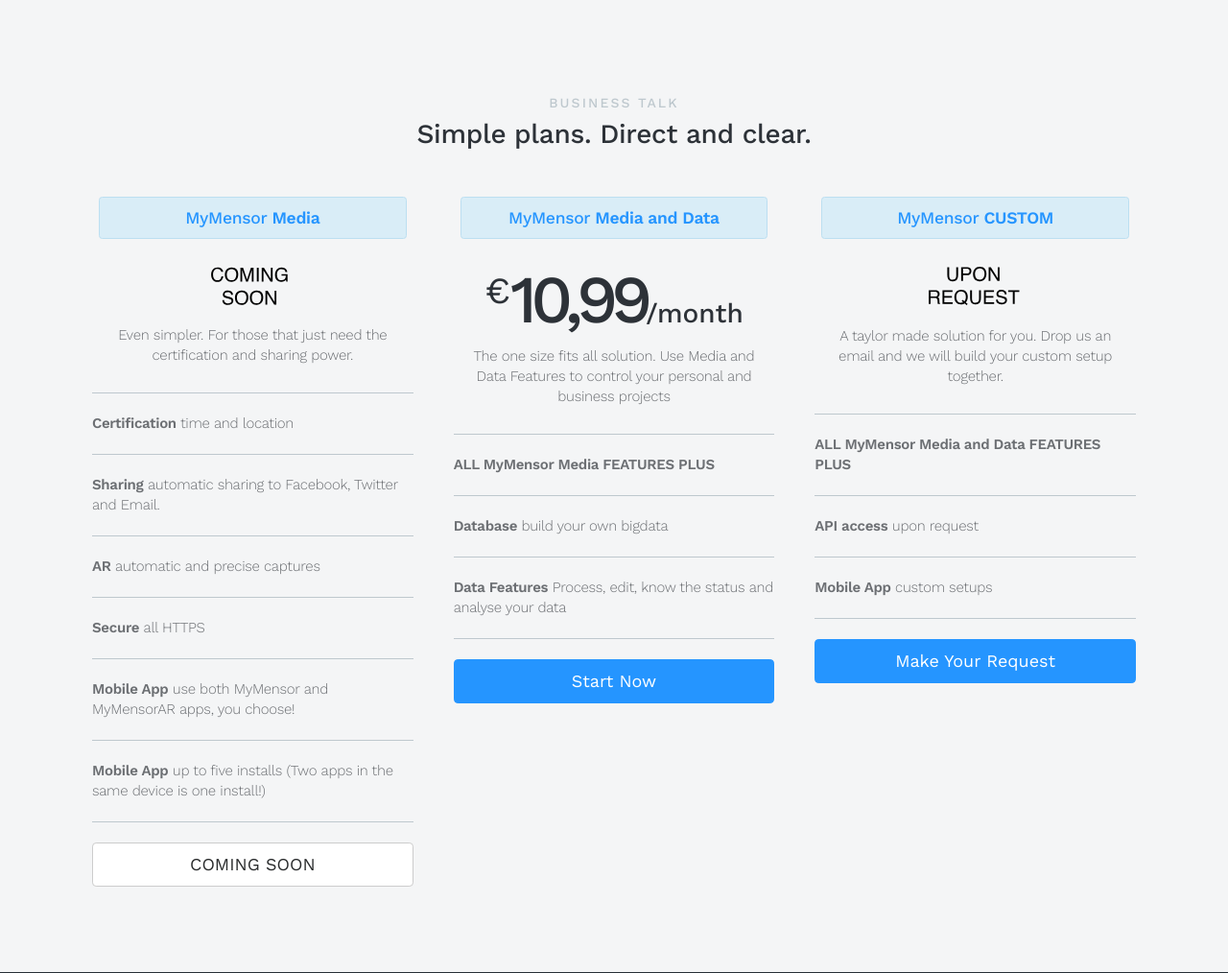
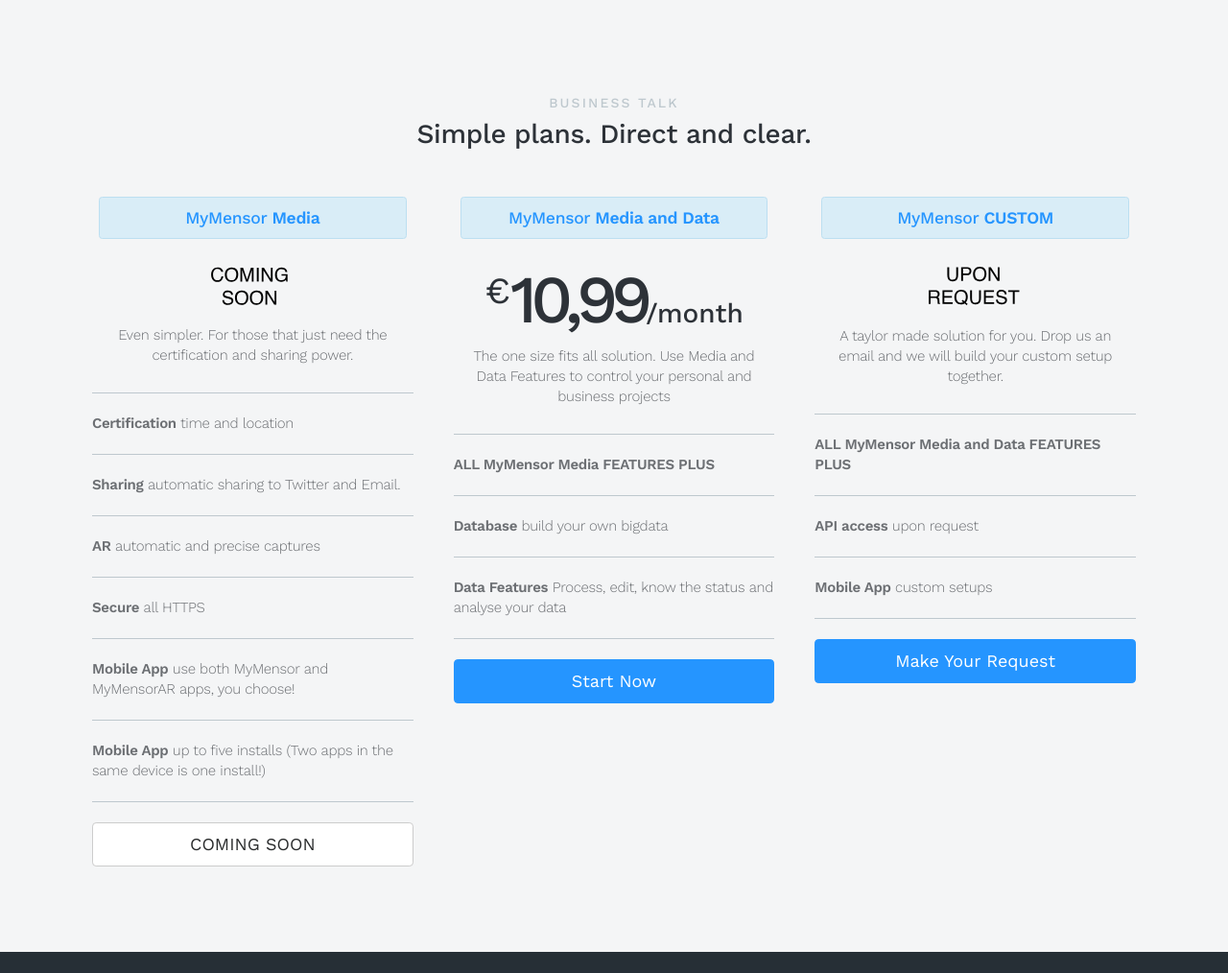
Before and after one commit to jorgercg/MyMensorWebsite, a Django app: page /en/ in a window 1280 px wide. Shown: the part 4785-5799 px from the top of the page at 96% size. Run offline with Django 3.2, Linux system fonts and the light colour scheme; some libraries are stand-ins or nearby versions.

Commit message:
21AGO2017 20h02min

```diff
--- a/mymwebsite/templates/index.html
+++ b/mymwebsite/templates/index.html
@@ -301,7 +301,7 @@
                                 <li class="py-4">
                                     <strong>{% trans "Certification" %}</strong>{% trans " time and location" %}</li>
                                 <li class="py-4">
-                                    <strong>{% trans "Sharing" %}</strong>{% trans " automatic sharing to Facebook, Twitter and Email." %}
+                                    <strong>{% trans "Sharing" %}</strong>{% trans " automatic sharing to Twitter and Email." %}
                                 </li>
                                 <li class="py-4">
                                     <strong>{% trans "AR" %}</strong>{% trans " automatic and precise captures" %}</li>
```
